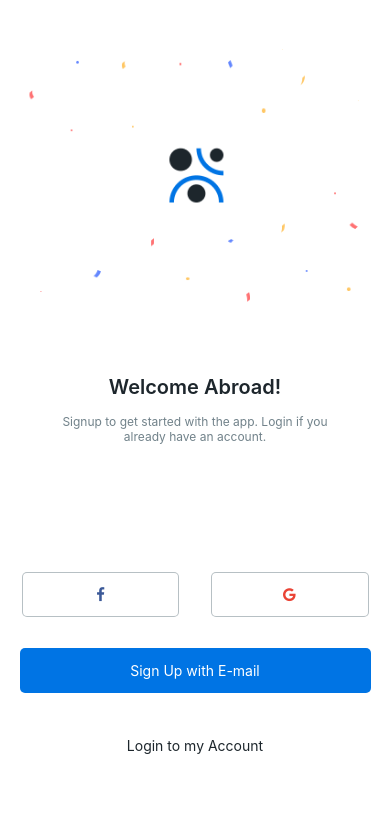
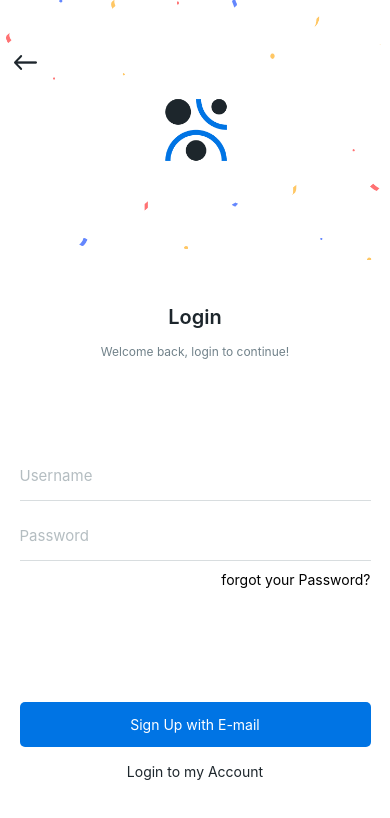
Before and after one commit to obviouswhy/crispy-goggles, a React Native app: screen /Login in a window 390 px wide. Shown: the top 818 px of the page. Built offline with nearby package versions, Linux system fonts and the light colour scheme.

Commit message:
login screen

```diff
--- a/App.js
+++ b/App.js
@@ -8,6 +8,7 @@
 
 import React from 'react';
 import {  StyleSheet, StatusBar } from 'react-native';
+import Login from './src/Screens/Login';
 import Onboarding from './src/Screens/Onboarding';
 import Splash from './src/Screens/Splash';
 import Welcome from './src/Screens/Welcome';
@@ -18,7 +19,8 @@ const App = () => {
       <StatusBar barStyle="dark-content" />
       {/* <Splash /> */}
       {/* <Welcome /> */}
-      <Onboarding />
+      {/* <Onboarding /> */}
+      <Login />
     </>
   );
 };
--- /dev/null
+++ b/src/Components/ArrowBack/index.js
@@ -0,0 +1,10 @@
+import React from 'react'
+import { View, Text, Image } from 'react-native'
+
+const ArrowBack = ({size = 15}) => {
+  return (
+    <Image source={require('../../Assets/Images/Icons/arrow-back.png')} style={{height: size, width: size*2}} resizeMode={'contain'}  />
+  )
+}
+
+export default ArrowBack
--- /dev/null
+++ b/src/Components/FloatingInput/index.js
@@ -0,0 +1,30 @@
+import React, { useEffect, useState } from 'react'
+import { StyleSheet, Text, TextInput, View } from 'react-native'
+
+const FloatingInput = ({ placeholder }) => {
+  const [isActive, setIsActive] = useState(false)
+  return (
+    <View style={[styles.wrapper, {borderBottomColor: isActive? '#0074E4' : '#71828A44',}]}>
+      <Text style={[styles.placeholder, {color: isActive? '#1D262C' : '#71828A88', fontSize: isActive? 12 : 15, top: isActive? 0 : 15}]}>{placeholder}</Text>
+      <TextInput onFocus={()=>setIsActive(true)} onBlur={()=>setIsActive(false)} style={styles.textInput} />
+    </View>
+  )
+}
+
+export default FloatingInput
+
+const styles = StyleSheet.create({
+  wrapper: {
+    width: '100%',
+    height: 50,
+    justifyContent: 'flex-end',
+    borderBottomWidth: 1
+  },
+  placeholder: {
+    position: 'absolute'
+  },
+  textInput: {
+    width: '100%',
+    height: 40
+  }
+})
--- /dev/null
+++ b/src/Screens/Login/index.js
@@ -0,0 +1,99 @@
+import React from 'react'
+import { View, Text, SafeAreaView, StyleSheet, Image, KeyboardAvoidingView, TouchableOpacity } from 'react-native'
+import Button from '../../Components/Button'
+import ArrowBack from '../../Components/ArrowBack'
+import FloatingInput from '../../Components/FloatingInput'
+
+const Login = () => {
+  return (
+    <SafeAreaView style={styles.safeArea}>
+      <View style={styles.header}>
+        <TouchableOpacity style={{padding: 10}}>
+          <ArrowBack />
+        </TouchableOpacity>
+      </View>
+      <KeyboardAvoidingView behavior={'padding'} style={styles.KeyboardAvoidingView}>
+        <Image source={require('../../Assets/Images/onboarding-img.png')} style={[styles.loginImage, {position: 'absolute'}]} resizeMode={'cover'} />
+        <View style={styles.loginImage} />
+        <View style={styles.textWrapper}>
+          <Text style={styles.title} >Login</Text>
+          <Text style={styles.subtitle} >Welcome back, login to continue!</Text>
+        </View>
+        <View  style={styles.inputWrapper}>
+          <FloatingInput placeholder={'Username'} />
+          <View style={styles.separator} />
+          <FloatingInput placeholder={'Password'} />
+          <View style={styles.separator} />
+          <Text style={{alignSelf: 'flex-end'}}>forgot your Password?</Text>
+        </View>
+      </KeyboardAvoidingView>
+      <View style={styles.buttonWrapper}>
+        <Button title={'Sign Up with E-mail'} />
+        <Button primary={false} title={'Login to my Account'} />
+      </View>
+    </SafeAreaView>
+  )
+}
+
+export default Login
+
+const styles = StyleSheet.create({
+  safeArea: {
+    flex: 1,
+    width: '100%',
+    justifyContent: 'space-between',
+    alignItems: 'center'
+  },
+  header: {
+    width: '100%',
+    position: 'absolute',
+    top: 30,
+    zIndex: 10,
+    flexDirection:'row',
+    alignItems: 'center',
+    justifyContent: 'space-between',
+    height: 65
+  },
+  KeyboardAvoidingView: {
+    flex: 1,
+    width: '100%'
+  },
+  loginImage: {
+    height: '40%',
+    width: '100%'
+  },
+  textWrapper: {
+    flex: .5,
+    paddingHorizontal: 50,
+    backgroundColor: 'transparent',
+    justifyContent: 'center',
+    alignItems: 'center'
+  },
+  title: {
+    textAlign: 'center',
+    color: '#1D262C',
+    fontSize: 20,
+    fontWeight: '600',
+    padding: 15
+  },
+  subtitle: {
+    textAlign: 'center',
+    color: '#71828A',
+    fontSize: 12
+  },
+  inputWrapper: {
+    width: '90%',
+    flex:1,
+    justifyContent: 'center',
+    alignSelf:'center'
+  },
+  buttonWrapper: {
+    flex: .3,
+    width: '100%',
+    justifyContent: 'center',
+    alignItems: 'center'
+  },
+  separator: {
+    height: 10
+  },
+});
--- a/src/Screens/Onboarding/index.js
+++ b/src/Screens/Onboarding/index.js
@@ -6,7 +6,7 @@ import SocialButton from '../../Components/SocialButton'
 const Onboarding = () => {
   return (
     <SafeAreaView style={styles.safeArea}>
-      <Image source={require('../../Assets/Images/onboarding-img.png')} style={styles.welcomeImage} resizeMode={'contain'} />
+      <Image source={require('../../Assets/Images/onboarding-img.png')} style={styles.onboardingImage} resizeMode={'cover'} />
       <View style={styles.textWrapper}>
         <Text style={styles.title} >Welcome Abroad!</Text>
         <Text style={styles.subtitle} >Signup to get started with the app. Login if you already have an account.</Text>
@@ -31,7 +31,7 @@ const styles = StyleSheet.create({
     justifyContent: 'space-around',
     alignItems: 'center'
   },
-  welcomeImage: {
+  onboardingImage: {
     width: '100%',
     height: '30%'
   },
```
Also changed, not shown: src/Assets/Images/Icons/arrow-back.png (added).
